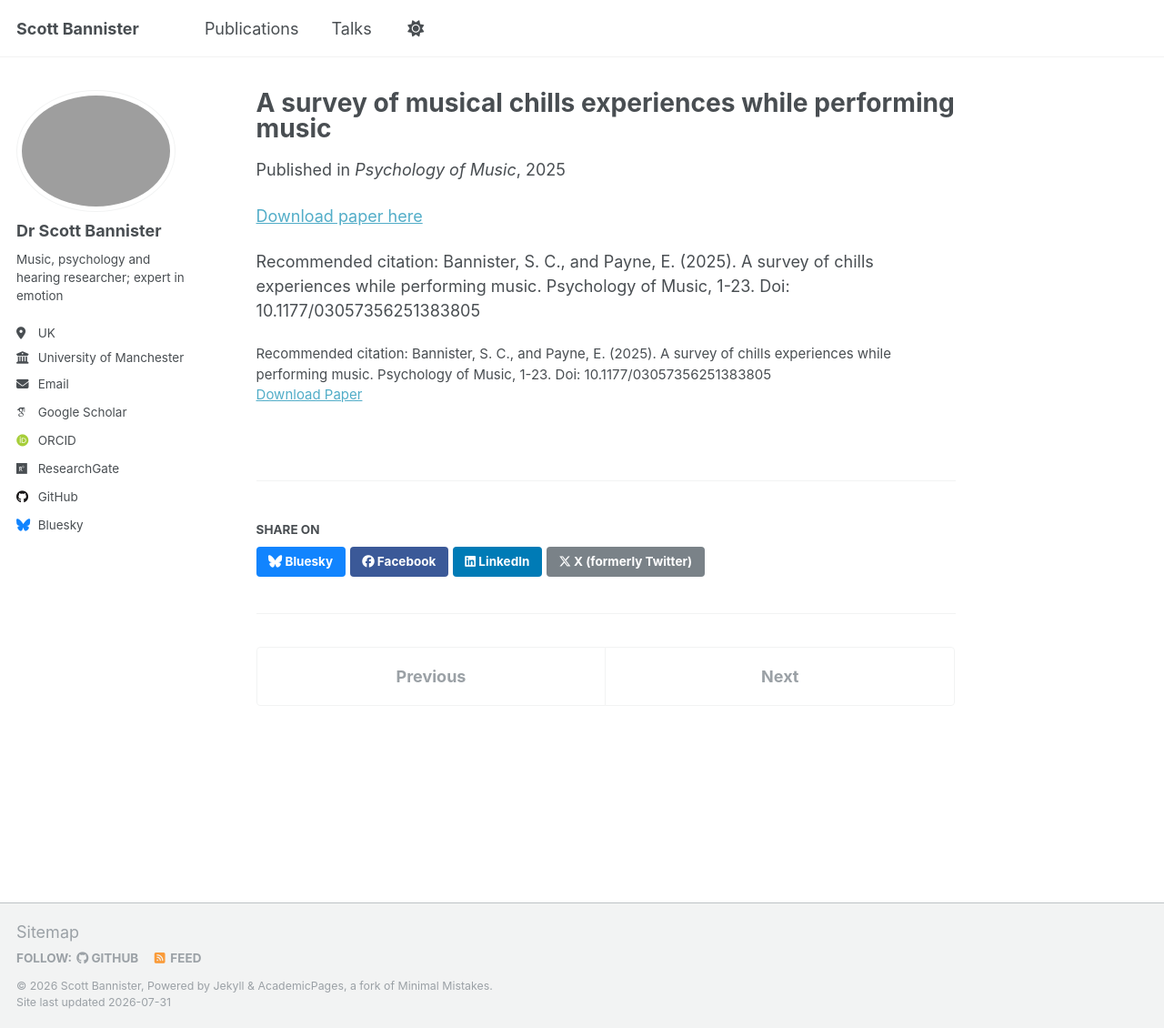
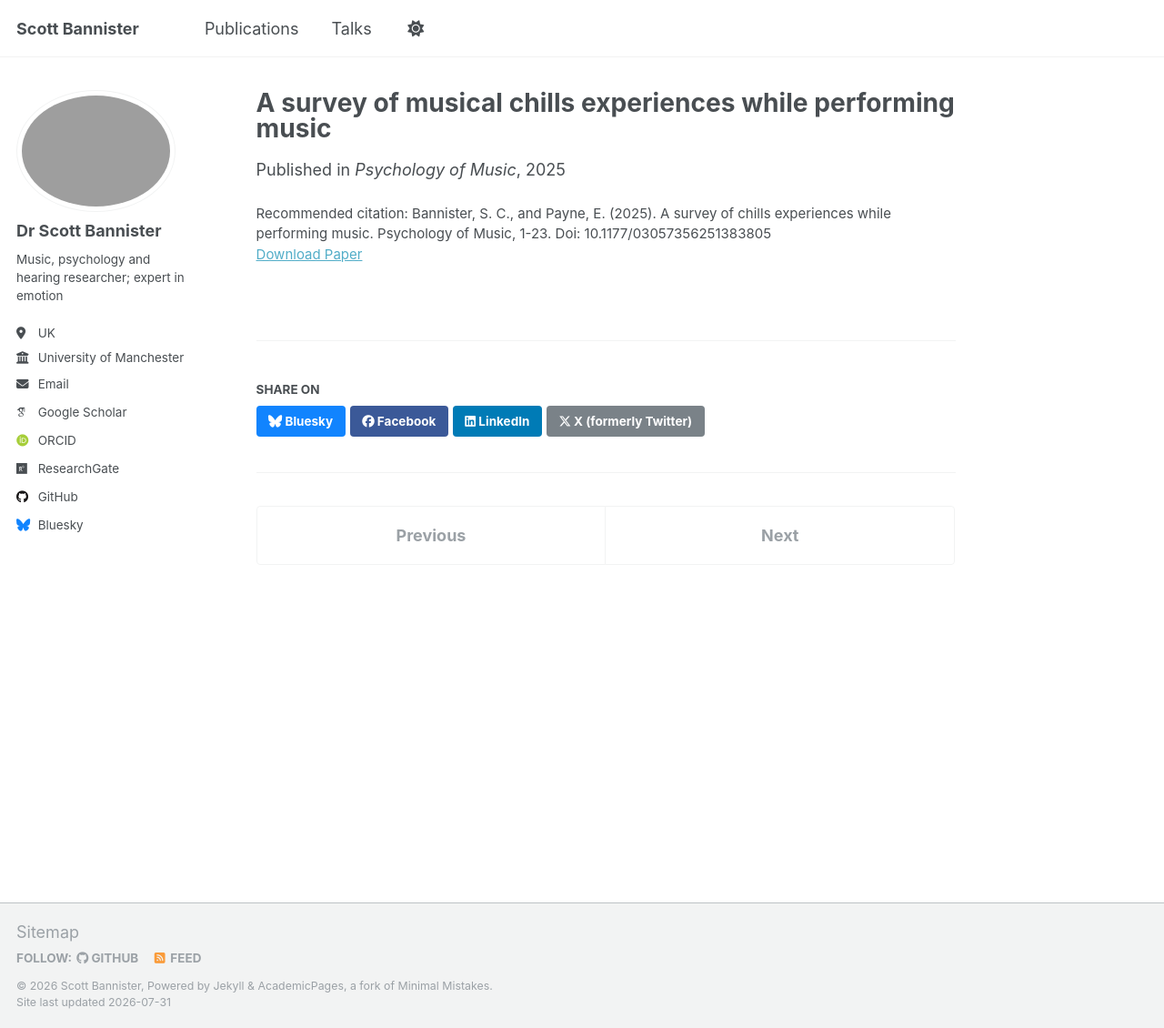
Before and after one commit to scbannister/scbannister.github.io, a Jekyll site: the page built from _publications/2025-10-27-bannister-payne-2025.md, in a window 1280 px wide and 1130 px high. Shown: the whole window at 91% size. Built offline with Jekyll 4.4.1, drawn with Linux system fonts in a browser that asks for light colours; some web fonts are replaced.

Commit message:
Update 2025-10-27-bannister-payne-2025.md

```diff
--- a/_publications/2025-10-27-bannister-payne-2025.md
+++ b/_publications/2025-10-27-bannister-payne-2025.md
@@ -8,7 +8,3 @@ venue: 'Psychology of Music'
 paperurl: 'https://doi.org/10.1177/03057356251383805'
 citation: 'Bannister, S. C., and Payne, E. (2025). A survey of chills experiences while performing music. Psychology of Music, 1-23. Doi: 10.1177/03057356251383805'
 ---
-
-<a href='https://doi.org/10.1177/03057356251383805'>Download paper here</a>
-
-Recommended citation: Bannister, S. C., and Payne, E. (2025). A survey of chills experiences while performing music. Psychology of Music, 1-23. Doi: 10.1177/03057356251383805
```
